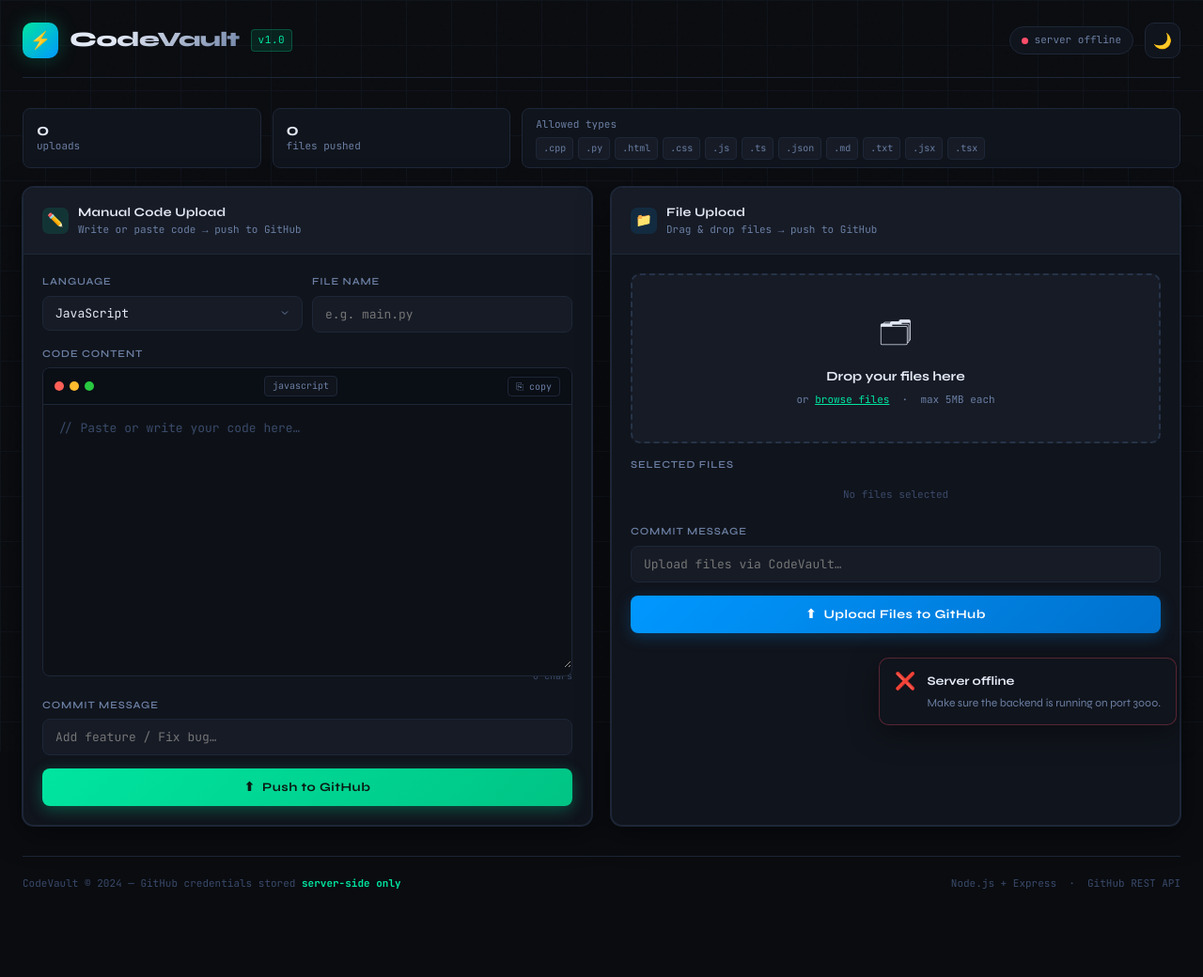
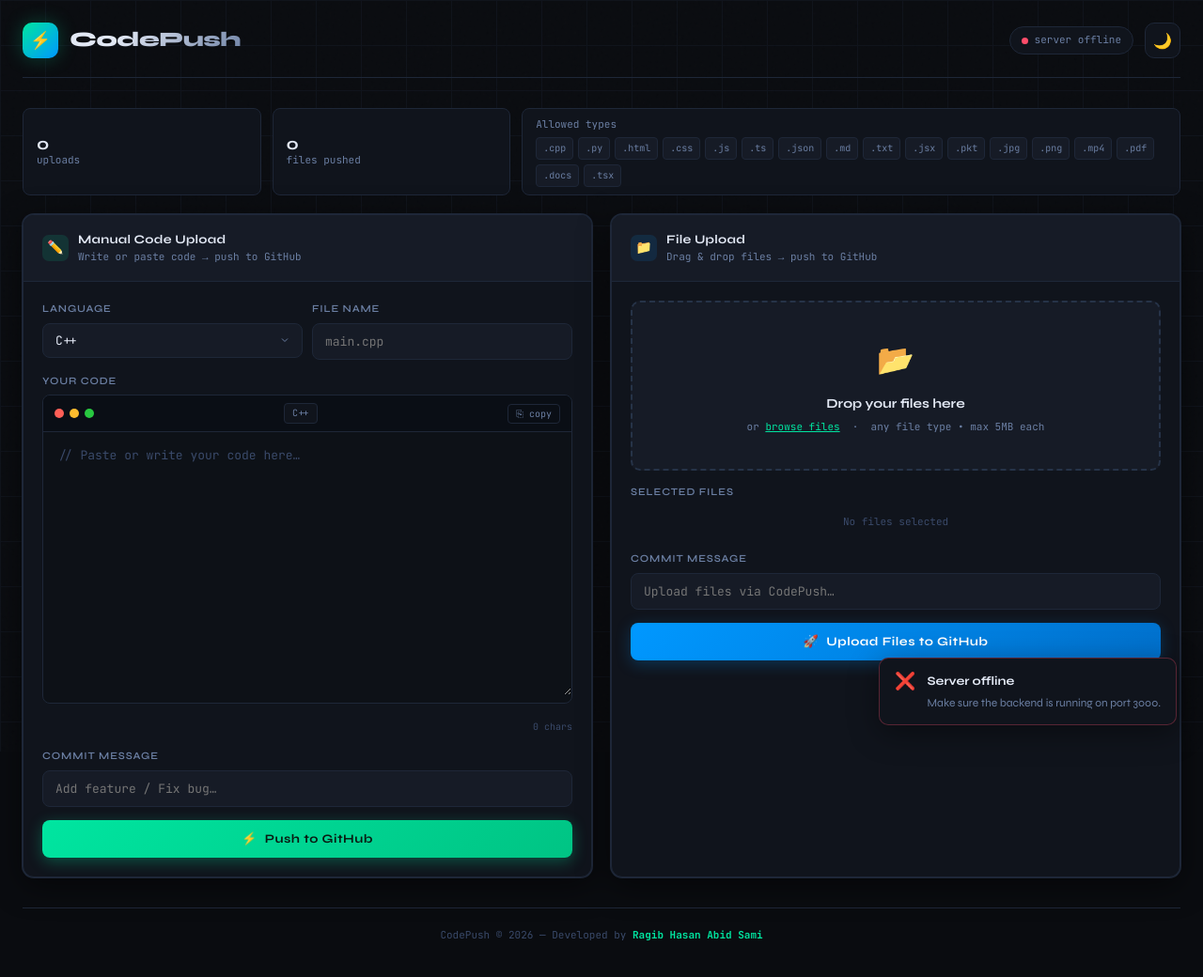
Before and after one commit to abid-sami/CodePush, a website: page public/index.html in a window 1280 px wide. Shown: the whole page at 94% size. Before the commit the page ends 1018 px from the top, so only its background shows below. Drawn offline with nearby package versions, Linux system fonts and the light colour scheme; no server answers.

Commit message:
Files Fixed

```diff
--- a/public/index.html
+++ b/public/index.html
@@ -3,7 +3,7 @@
 <head>
 <meta charset="UTF-8" />
 <meta name="viewport" content="width=device-width, initial-scale=1.0" />
-<title>CodeVault — Secure GitHub Uploader</title>
+<title>CodePush — Secure GitHub Uploader</title>
 <link rel="preconnect" href="https://fonts.googleapis.com" />
 <link href="https://fonts.googleapis.com/css2?family=JetBrains+Mono:wght@300;400;500;600;700&family=Syne:wght@400;600;700;800&display=swap" rel="stylesheet" />
 <link rel="stylesheet" href="https://cdnjs.cloudflare.com/ajax/libs/highlight.js/11.9.0/styles/github-dark.min.css" id="hljs-theme" />
@@ -754,7 +754,7 @@ select {
 footer {
   display: flex;
   align-items: center;
-  justify-content: space-between;
+  justify-content: center;
   padding: 20px 0;
   margin-top: 32px;
   border-top: 1px solid var(--border);
@@ -777,9 +777,9 @@ footer strong { color: var(--accent); }
     <div class="logo">
       <div class="logo-icon">⚡</div>
       <div>
-        <h1>CodeVault</h1>
+        <h1>CodePush</h1>
       </div>
-      <span>v1.0</span>
+
     </div>
 
     <div class="header-right">
@@ -814,6 +814,9 @@ footer strong { color: var(--accent); }
           <span class="type-tag">.js</span><span class="type-tag">.ts</span>
           <span class="type-tag">.json</span><span class="type-tag">.md</span>
           <span class="type-tag">.txt</span><span class="type-tag">.jsx</span>
+          <span class="type-tag">.pkt</span><span class="type-tag">.jpg</span>
+          <span class="type-tag">.png</span><span class="type-tag">.mp4</span>
+          <span class="type-tag">.pdf</span><span class="type-tag">.docs</span>
           <span class="type-tag">.tsx</span>
         </div>
       </div>
@@ -839,9 +842,9 @@ footer strong { color: var(--accent); }
           <div>
             <label for="lang-select">Language</label>
             <select id="lang-select">
+              <option value="cpp">C++</option>
+              <option value="python">Python</option>
               <option value="javascript">JavaScript</option>
-              <option value="python">Python</option>
-              <option value="cpp">C++</option>
               <option value="html">HTML</option>
               <option value="css">CSS</option>
               <option value="typescript">TypeScript</option>
@@ -852,23 +855,24 @@ footer strong { color: var(--accent); }
           </div>
           <div>
             <label for="filename-input">File Name</label>
-            <input type="text" id="filename-input" placeholder="e.g. main.py" spellcheck="false" />
+            <input type="text" id="filename-input" placeholder="main.cpp" spellcheck="false" />
           </div>
         </div>
 
         <!-- Code Editor -->
         <div>
-          <label>Code Content</label>
+          <label>Your Code</label>
           <div class="editor-wrap">
             <div class="editor-toolbar">
               <div class="editor-dots">
                 <span></span><span></span><span></span>
               </div>
-              <span class="editor-lang-badge" id="editor-lang-badge">javascript</span>
+              <span class="editor-lang-badge" id="editor-lang-badge">C++</span>
               <button class="editor-copy-btn" id="copy-btn">⎘ copy</button>
             </div>
             <textarea id="code-editor" spellcheck="false" autocomplete="off" placeholder="// Paste or write your code here…"></textarea>
           </div>
+          <br/>
           <div class="char-count" id="char-count">0 chars</div>
         </div>
 
@@ -885,7 +889,7 @@ footer strong { color: var(--accent); }
 
         <!-- Submit -->
         <button class="btn btn-primary" id="code-submit-btn">
-          <span id="code-btn-icon">⬆</span>
+          <span id="code-btn-icon">⚡</span>
           <span id="code-btn-text">Push to GitHub</span>
         </button>
       </div>
@@ -904,10 +908,10 @@ footer strong { color: var(--accent); }
       <div class="panel-body">
         <!-- Drop zone -->
         <div class="drop-zone" id="drop-zone">
-          <input type="file" id="file-input" multiple accept=".cpp,.py,.html,.css,.js,.ts,.json,.md,.txt,.jsx,.tsx" />
-          <span class="drop-icon">🗂</span>
+          <input type="file" id="file-input" multiple />
+          <span class="drop-icon">📂</span>
           <div class="drop-title">Drop your files here</div>
-          <div class="drop-sub">or <em onclick="document.getElementById('file-input').click()">browse files</em> &nbsp;·&nbsp; max 5MB each</div>
+          <div class="drop-sub">or <em onclick="document.getElementById('file-input').click()">browse files</em> &nbsp;·&nbsp; any file type • max 5MB each</div>
         </div>
 
         <!-- File list -->
@@ -919,7 +923,7 @@ footer strong { color: var(--accent); }
         <!-- Commit message -->
         <div>
           <label for="file-commit-msg">Commit Message</label>
-          <input type="text" id="file-commit-msg" placeholder="Upload files via CodeVault…" />
+          <input type="text" id="file-commit-msg" placeholder="Upload files via CodePush…" />
         </div>
 
         <!-- Progress -->
@@ -929,7 +933,7 @@ footer strong { color: var(--accent); }
 
         <!-- Upload button -->
         <button class="btn btn-secondary" id="file-submit-btn">
-          <span id="file-btn-icon">⬆</span>
+          <span id="file-btn-icon">🚀</span>
           <span id="file-btn-text">Upload Files to GitHub</span>
         </button>
       </div>
@@ -938,8 +942,8 @@ footer strong { color: var(--accent); }
   </div><!-- /panels -->
 
   <footer>
-    <span>CodeVault &copy; 2024 — GitHub credentials stored <strong>server-side only</strong></span>
-    <span>Node.js + Express &nbsp;·&nbsp; GitHub REST API</span>
+    <span>CodePush &copy; <script>document.write(new Date().getFullYear())</script> — Developed by <strong>Ragib Hasan Abid Sami</strong></span>
+
   </footer>
 
 </div><!-- /app -->
```
Also changed, not shown: github-code-manager.html (+14 -12 lines).
